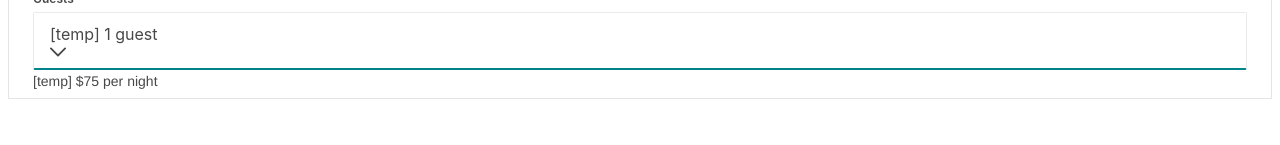
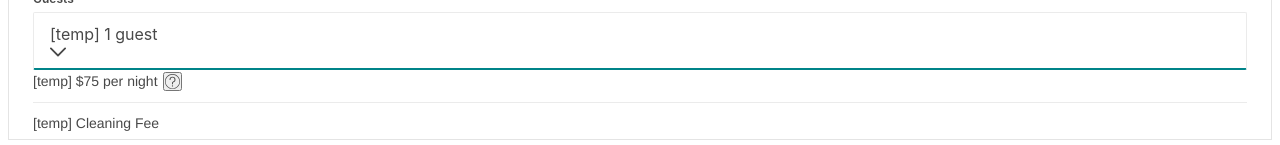
Before and after one commit to Bestbnb/BedBook, a React app: page / in a window 1280 px wide. Shown: the part 659-804 px from the top of the page. Built offline with nearby package versions, Linux system fonts and the light colour scheme; no server answers.

Commit message:
Implement layout for module data

```diff
--- a/client/src/components/Booking.jsx
+++ b/client/src/components/Booking.jsx
@@ -16,15 +16,33 @@ const Booking = (props) => (
         <Guests state={props.state}/>
       </div>
     </form>
-    <div style={{'marginBottom': '8px'}}>
+    <div style={{marginBottom: '8px'}}>
+      <div style={{display: 'table', width: '100%', 'border-spacing': '0px'}}>
+        <div style={{display: 'table-cell', width: '100%', verticalAlign: 'middle'}}>
+          <span>
+            [temp] $75 per night
+          </span>
+
+          <div className='questionButton'>
+            <div style={{position: 'relative', display: 'block'}}>
+              <button style={{padding: '0px', margin: '0px'}}>
+                <svg viewBox='0 0 24 24' role='img' ariaLabel='Learn more' focusable='false' style={{height: '15px', width: '15px', display: 'block', fill: 'rgb(72, 72, 72)'}}>
+                  <path d='m12 0c-6.63 0-12 5.37-12 12s5.37 12 12 12 12-5.37 12-12-5.37-12-12-12zm0 23c-6.07 0-11-4.92-11-11s4.93-11 11-11 11 4.93 11 11-4.93 11-11 11zm4.75-14c0 1.8-.82 2.93-2.35 3.89-.23.14-1 .59-1.14.67-.4.25-.51.38-.51.44v2a .75.75 0 0 1 -1.5 0v-2c0-.74.42-1.22 1.22-1.72.17-.11.94-.55 1.14-.67 1.13-.71 1.64-1.41 1.64-2.61a3.25 3.25 0 0 0 -6.5 0 .75.75 0 0 1 -1.5 0 4.75 4.75 0 0 1 9.5 0zm-3.75 10a1 1 0 1 1 -2 0 1 1 0 0 1 2 0z' fill-rule='evenodd'></path>
+                </svg>
+              </button>
+            </div>
+          </div>
+        </div>
+      </div>
+
+      <div style={{marginBottom: '8px', marginTop: '8px'}}>
+        <div className='divider'></div>
+      </div>
+
       <div>
         <span>
-          [temp] $75 per night
+          [temp] Cleaning Fee
         </span>
-      </div>
-
-      <div style={{'marginBottom': '8px', 'margonTop': '8px'}}>
-        <div className="divider"></div>
       </div>
 
     </div>
--- a/public/styles.css
+++ b/public/styles.css
@@ -125,6 +125,13 @@ body {
 .divider {
   border-bottom-width: var(--border-rule-border-width, 1px) !important;
   border-bottom-color: var(--color-divider, #EBEBEB) !important;
+  border-bottom-style: solid !important;
+}
+
+.questionButton {
+  display: inline-block !important;
+  vertical-align: -0.3em !important;
+  margin-left: 0.4em !important;
 }
 
 /* --------------------------------------------------
```
Also changed, not shown: public/dist/bundle.js.
